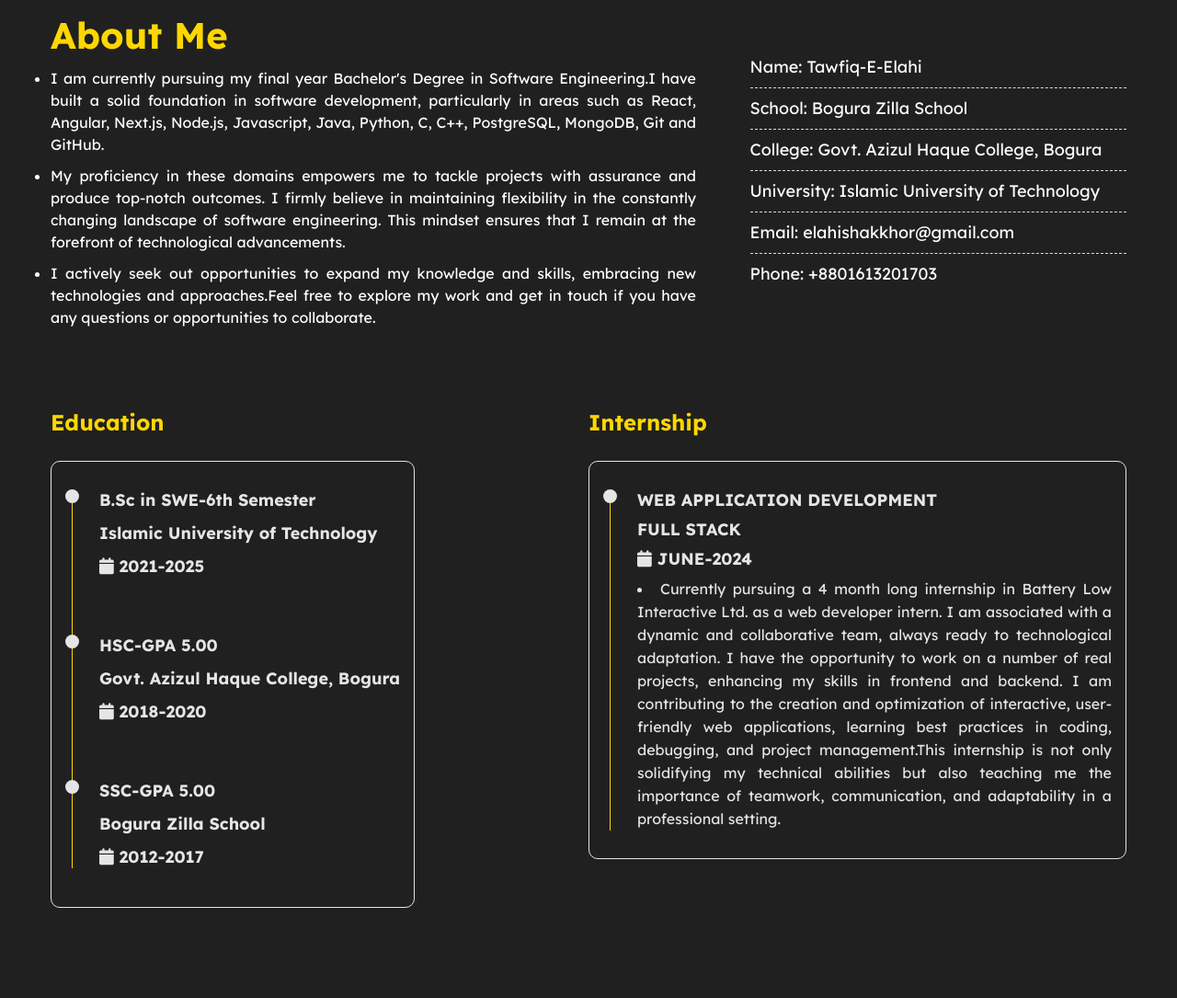
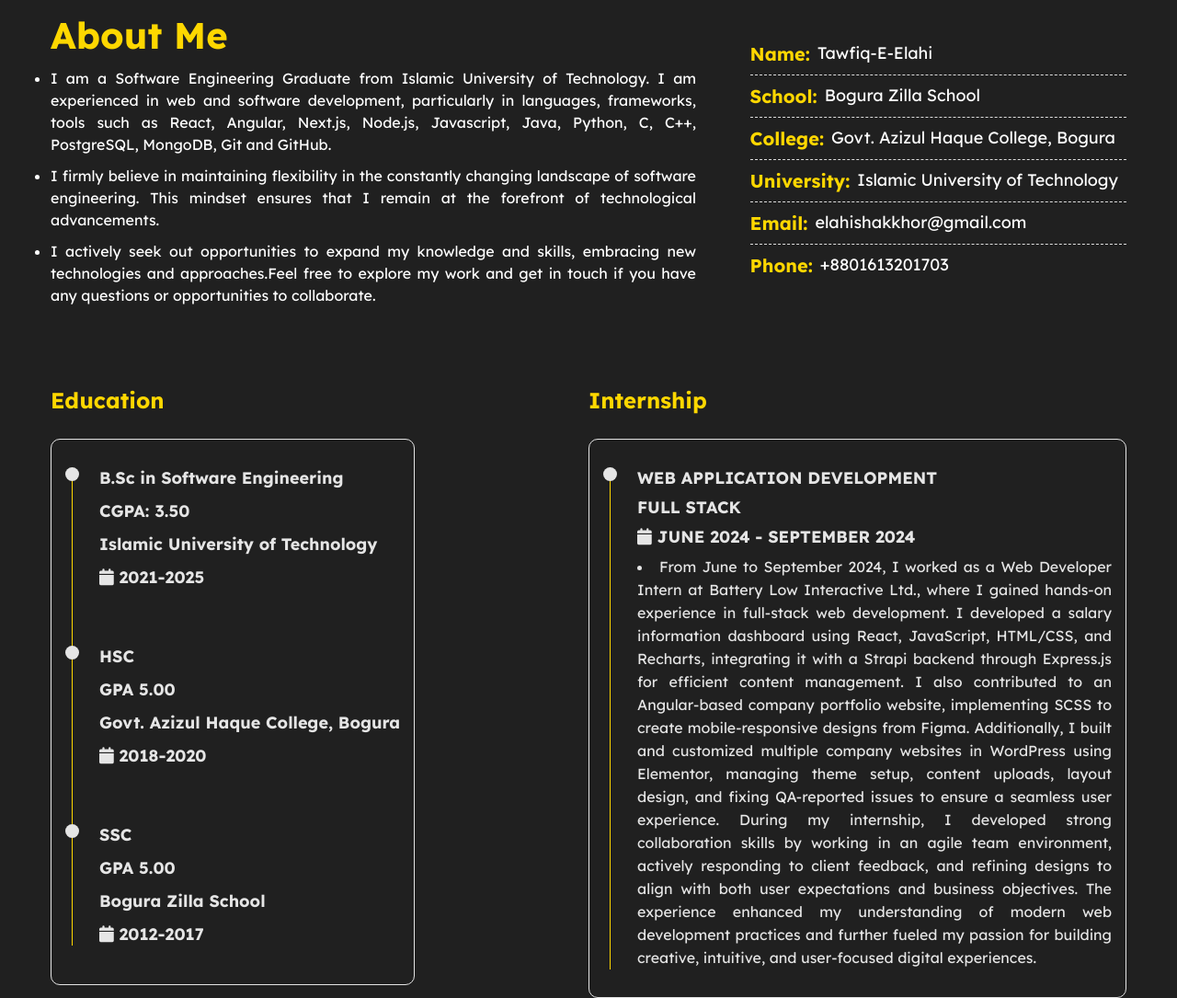
Before and after one commit to TEEShakkhor/Portfolio-Tawfiq-E-Elahi, a plain HTML site: page index.html in a window 1280 px wide. Shown: the part 635-1720 px from the top of the page at 92% size. Drawn offline with nearby package versions, Linux system fonts and the light colour scheme.

Commit message:
Updated portfolio

```diff
--- a/index.html
+++ b/index.html
@@ -47,7 +47,9 @@
         <div class="profile-text">
             <h5>Hi I'm </h5><br>
             <h1>Tawfiq-E-Elahi</h1><br>
-            <p>Welcome to my portfolio website! I am passionate about leveraging technology to solve real-world problems. I thrive in collaborative environments and enjoy tackling complex challenges, whether through coding, debugging, or innovative thinking. With a keen interest in emerging technologies and a commitment to continuous learning, I am eager to contribute to dynamic projects and drive impactful solutions in the tech industry.</p>
+            <p>Welcome to my portfolio website! I am a problem solver and strong communicator with an aptitude for learning new technologies quickly. I am experienced in
+ several programming languages, testing tools and frameworks, CMS tools, backend and frontend development. Seeking
+ opportunities to enhance skills and contribute positively to the field of software engineering.</p>
 
             <div class="btn-group">
                 <a href="files/Tawfiq-E-Elahi_CV.pdf" class="btn   active">Download CV</a>
@@ -71,20 +73,20 @@
                 <div class="about-content">
                     <h4>About Me</h4>
                     <ul>
-                      <li>I am currently pursuing my final year Bachelor's Degree in Software Engineering.I have built a solid foundation in software development, particularly in areas such as React, Angular, Next.js, Node.js, Javascript, Java, Python, C, C++, PostgreSQL, MongoDB, Git and GitHub.</li>
-                      <li> My proficiency in these domains empowers me to tackle projects with assurance and produce top-notch outcomes. I firmly believe in maintaining flexibility in the constantly changing landscape of software engineering. This mindset ensures that I remain at the forefront of technological advancements.</li>
+                      <li>I am a Software Engineering Graduate from Islamic University of Technology. I am experienced in web and software development, particularly in languages, frameworks, tools such as React, Angular, Next.js, Node.js, Javascript, Java, Python, C, C++, PostgreSQL, MongoDB, Git and GitHub.</li>
+                      <li>I firmly believe in maintaining flexibility in the constantly changing landscape of software engineering. This mindset ensures that I remain at the forefront of technological advancements.</li>
                       <li> I actively seek out opportunities to expand my knowledge and skills, embracing new technologies and approaches.Feel free to explore my work and get in touch if you have any questions or opportunities to collaborate. </li>
                     </ul>
                 </div>
 
                 <div class="about-skills">
                     <ul>
-                        <li>Name: Tawfiq-E-Elahi</li>
-                        <li>School: Bogura Zilla School</li>
-                        <li>College: Govt. Azizul Haque College, Bogura</li>
-                        <li>University: Islamic University of Technology</li>
-                        <li>Email: elahishakkhor@gmail.com</li>
-                        <li>Phone: +8801613201703</li>
+                        <li><h4>Name:</h4> Tawfiq-E-Elahi</li>
+                        <li><h4>School:</h4> Bogura Zilla School</li>
+                        <li><h4>College:</h4> Govt. Azizul Haque College, Bogura</li>
+                        <li><h4>University:</h4> Islamic University of Technology</li>
+                        <li><h4>Email:</h4> elahishakkhor@gmail.com</li>
+                        <li><h4>Phone:</h4> +8801613201703</li>
                     </ul>
                 </div>
             </div>
@@ -106,8 +108,9 @@
                                 <div class="timeline-item">
                                     <div class="circle-dot"></div>
                                     <h3 class="timeline-title">
-                                        B.Sc in SWE-6th Semester
+                                        B.Sc in Software Engineering
                                     </h3>
+                                    <h4 class="timeline-title">CGPA: 3.50</h4>
                                     <h4 class="timeline-title">Islamic University of Technology</h4>
                                     <h4 class="timeline-title">
                                         <i class="fa fa-calendar"></i> 2021-2025
@@ -116,7 +119,8 @@
                                 <!-- Timeline-item -->
                                 <div class="timeline-item">
                                     <div class="circle-dot"></div>
-                                    <h3 class="timeline-title">HSC-GPA 5.00</h3>
+                                    <h3 class="timeline-title">HSC</h3>
+                                    <h4 class="timeline-title">GPA 5.00</h4>
                                     <h4 class="timeline-title">Govt. Azizul Haque College, Bogura</h4>
                                     <h4 class="timeline-title">
                                         <i class="fa fa-calendar"></i> 2018-2020
@@ -126,8 +130,9 @@
                                 <div class="timeline-item">
                                     <div class="circle-dot"></div>
                                     <h3 class="timeline-title">
-                                        SSC-GPA 5.00
+                                        SSC
                                     </h3>
+                                    <h4 class="timeline-title">GPA 5.00</h4>
                                     <h4 class="timeline-title">Bogura Zilla School</h4>
                                     <h4 class="timeline-title">
                                         <i class="fa fa-calendar"></i> 2012-2017
@@ -152,14 +157,19 @@
                                     </h3>
                                     <h4 class="timeline-title">FULL STACK</h4>
                                     <h4 class="timeline-title">
-                                        <i class="fa fa-calendar"></i> JUNE-2024
+                                        <i class="fa fa-calendar"></i> JUNE 2024 - SEPTEMBER 2024
                                     </h4>
-                                    <li class="timeline-text"> Currently pursuing a 4 month long internship in Battery Low Interactive Ltd. as a web developer intern.
-                                        I am associated with a dynamic and collaborative team, always ready to technological adaptation.
-                                        I have the opportunity to work on a number of real projects, enhancing my skills in frontend and backend.
-                                        I am contributing to the creation and optimization of interactive, user-friendly web applications, learning best
-                                        practices in coding, debugging, and project management.This internship is not only solidifying my technical
-                                        abilities but also teaching me the importance of teamwork, communication, and adaptability in a professional setting.
+                                    <li class="timeline-text"> From June to September 2024, I worked as a Web Developer Intern at Battery Low Interactive Ltd.,
+                                         where I gained hands-on experience in full-stack web development. I developed a salary information dashboard using React,
+                                         JavaScript, HTML/CSS, and Recharts, integrating it with a Strapi backend through Express.js for
+                                         efficient content management. I also contributed to an Angular-based company portfolio website,
+                                         implementing SCSS to create mobile-responsive designs from Figma. Additionally, I built and
+                                         customized multiple company websites in WordPress using Elementor, managing theme setup,
+                                         content uploads, layout design, and fixing QA-reported issues to ensure a seamless user experience.
+                                         During my internship, I developed strong collaboration skills by working in an agile team environment,
+                                         actively responding to client feedback, and refining designs to align with both user expectations and
+                                         business objectives. The experience enhanced my understanding of modern web development practices and
+                                         further fueled my passion for building creative, intuitive, and user-focused digital experiences.
                                     </li>
                                 </div>
 
@@ -208,7 +218,7 @@
                 <div class="project">
                     <a href="https://github.com/TEEShakkhor/Fake-News-Detection-with-LSTM"><i class="fa-brands fa-github"></i></a>
                     <h4>Fake News Detection with LSTM</h4>
-                    <p>A machine learning project to classify fake news effectively with Long Short-Term Memory,by capturing long-term dependencies in texts and understanding semantic context.</p>
+                    <p>A machine learning project to classify fake news effectively with Long Short-Term Memory, by capturing long-term dependencies in texts and understanding semantic context.</p>
                 </div>
 
                 <!-- 5th Project -->
@@ -221,9 +231,19 @@
 
                 <!-- 6th Project -->
                 <div class="project">
-                    <a href="https://github.com/TEEShakkhor/SWE-4502-Design-Patterns-Lab/tree/main/LabProject-Duck%20Simulator"><i class="fa-brands fa-github"></i></a>
-                    <h4>Duck Simulator</h4>
-                    <p>A java based console program to showcase appropriate design patterns.Implemented patterns are Adapter, Decorator, Abstract Factory, Factory, Composite, Observer pattern.</p>
+                    <a href="https://github.com/TEEShakkhor/captive-portal-sim"><i class="fa-brands fa-github"></i></a>
+                    <h4>Credential Harvestor</h4>
+                    <p>A fake captive portal mimicking public wifi hotspot which redirects connected users to a custom login page for collecting login
+ credentials and saving to firebase, using ESP32 devboard</p>
+                </div>
+
+                <!-- 7th Project -->
+                <div class="project">
+                    <a href="https://github.com/TEEShakkhor/captive-portal-sim"><i class="fa-brands fa-github"></i></a>
+                    <h4>Bangla Clickbait detection in Youtube videos</h4>
+                    <p>An nlp project to detect clickbait in Bangla YouTube videos using linguistic
+                        features from BanglaBERT and engagement metadata from the BaitBuster-Bangla dataset,
+                        with a two-stage training approach for improved accuracy.</p>
                 </div>
 
 
@@ -254,7 +274,7 @@
 
     <!-------------------------- Footer section -------------------------->
    <footer class="footer">
-    <small class="message">Thanks for visiting and happy coding!</small>
+    <small class="message">Thanks for visiting!</small>
    </footer>
 
 </body>
--- a/styles.css
+++ b/styles.css
@@ -204,11 +204,22 @@ profile-photo .img{
   margin-bottom: 10px;
   color: #fff;
   font-size: 18px;
+  display: flex;
+  gap: 8px;
+  align-items: center;
+  white-space: nowrap;
 }
 .about-skills ul li:last-child{
   border-bottom: 0;
   padding-bottom: 0;
   margin-bottom: 0;
+}
+
+.about-skills h4{
+  color: #fed700;
+  font-size: 20px;
+  line-height: 25px;
+  text-transform: capitalize;
 }
 
 
@@ -342,6 +353,7 @@ profile-photo .img{
   display: flex;
   justify-content:space-between;
   flex-wrap: wrap;
+  gap: 20px;
 }
 .project{
     /* padding: 30px 15px; */
@@ -374,6 +386,10 @@ profile-photo .img{
 }
 .project:hover{
   border-color: #fed700;
+}
+.project:nth-last-child(1):nth-child(3n + 1) {
+  margin-left: auto;
+  margin-right: auto;
 }
 
 
```
Also changed, not shown: 2 other files.
